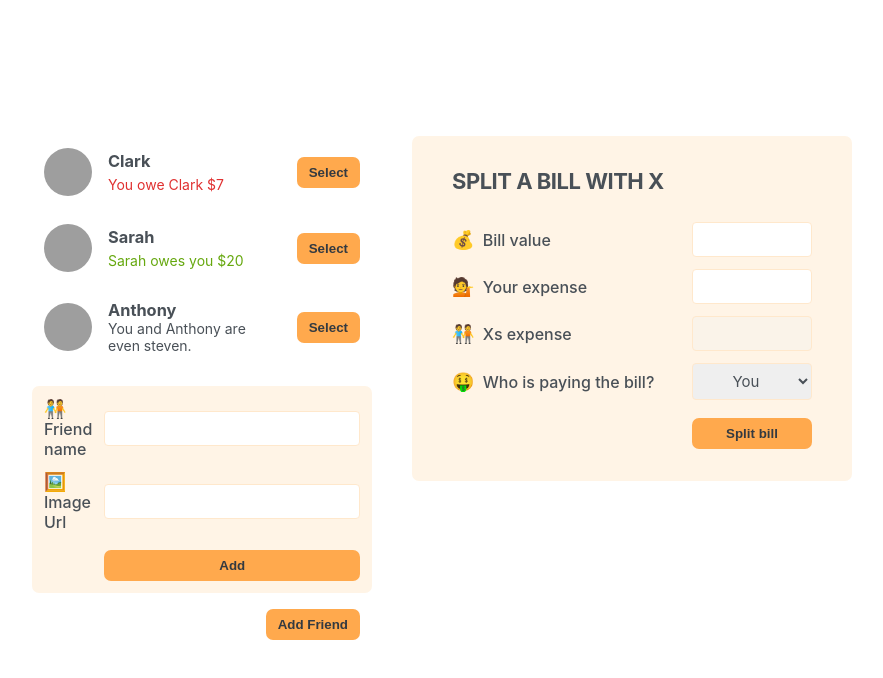
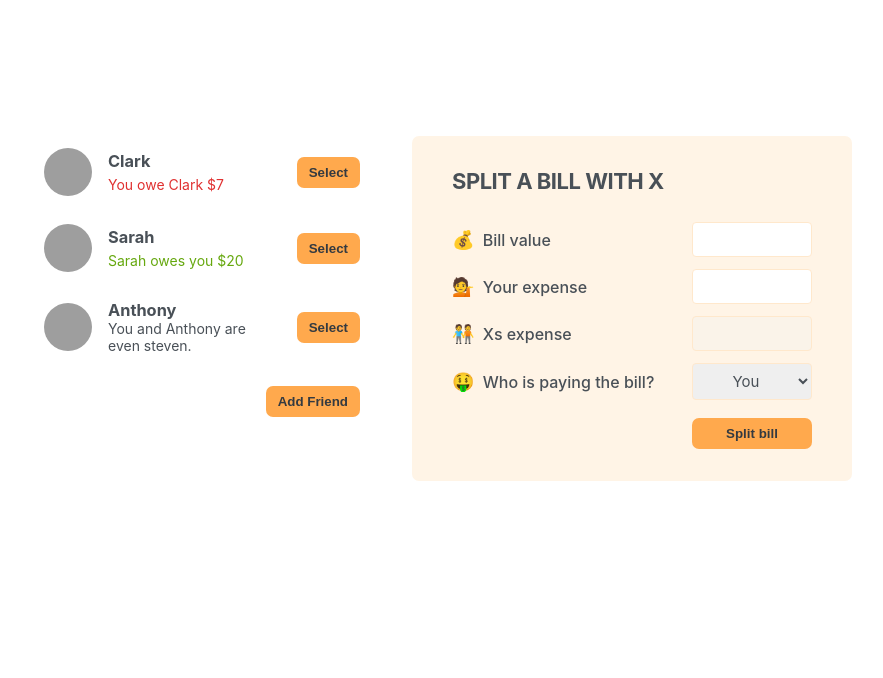
Before and after one commit to kjwessa/eat-n-split, a React app: page / in a window 1280 px wide. Shown: the top 678 px of the page, without its empty margins (198-1081 px from the left). Built offline with nearby package versions, Linux system fonts and the light colour scheme; grey boxes are pictures that could not be loaded; the HTML template or start-up script is replaced by a standard one.

Commit message:
feat: add button component and conditional rendering on FormAddFriend component

```diff
--- a/src/components/App.jsx
+++ b/src/components/App.jsx
@@ -2,14 +2,21 @@
 import FriendsList from "./FriendsList";
 import Button from "./Button";
 import FormSplitBill from "./FormSplitBill";
+import { useState } from "react";
 
 export default function App() {
+  const [showAddFriend, setShowAddFriend] = useState(false);
+
+  function handleShowAddFriend() {
+    setShowAddFriend((show) => !show);
+  }
+
   return (
     <div className="app">
       <div className="sidebar">
         <FriendsList />
-        <FormAddFriend />
-        <Button>Add Friend</Button>
+        {showAddFriend && <FormAddFriend />}
+        <Button onClick={handleShowAddFriend}>{showAddFriend ? "Close" : "Add Friend"}</Button>
       </div>
       <FormSplitBill />
     </div>
--- a/src/components/Button.jsx
+++ b/src/components/Button.jsx
@@ -1,3 +1,7 @@
-export default function Button({ children }) {
-  return <button className="button">{children}</button>;
+export default function Button({ children, onClick }) {
+  return (
+    <button className="button" onClick={onClick}>
+      {children}
+    </button>
+  );
 }
```
